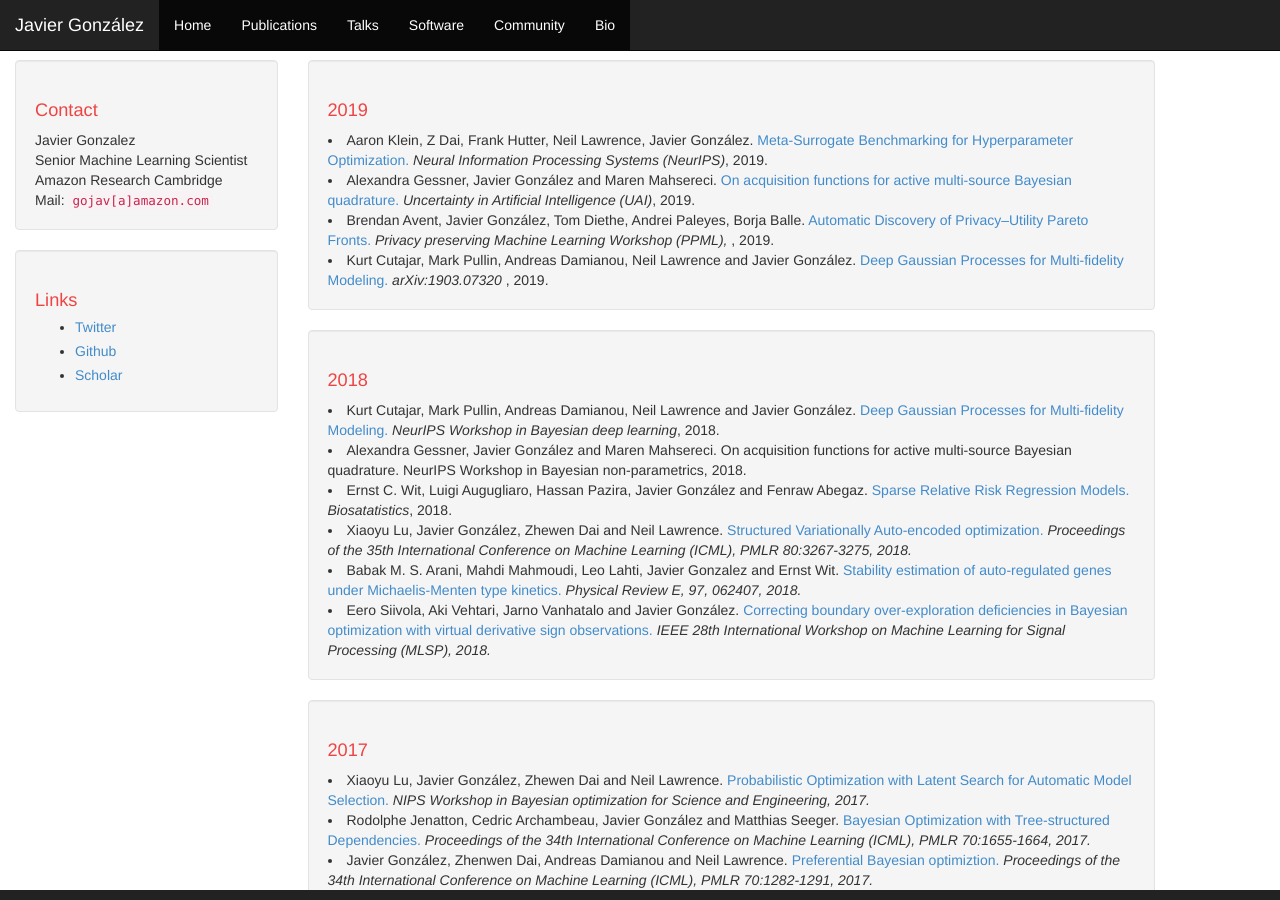
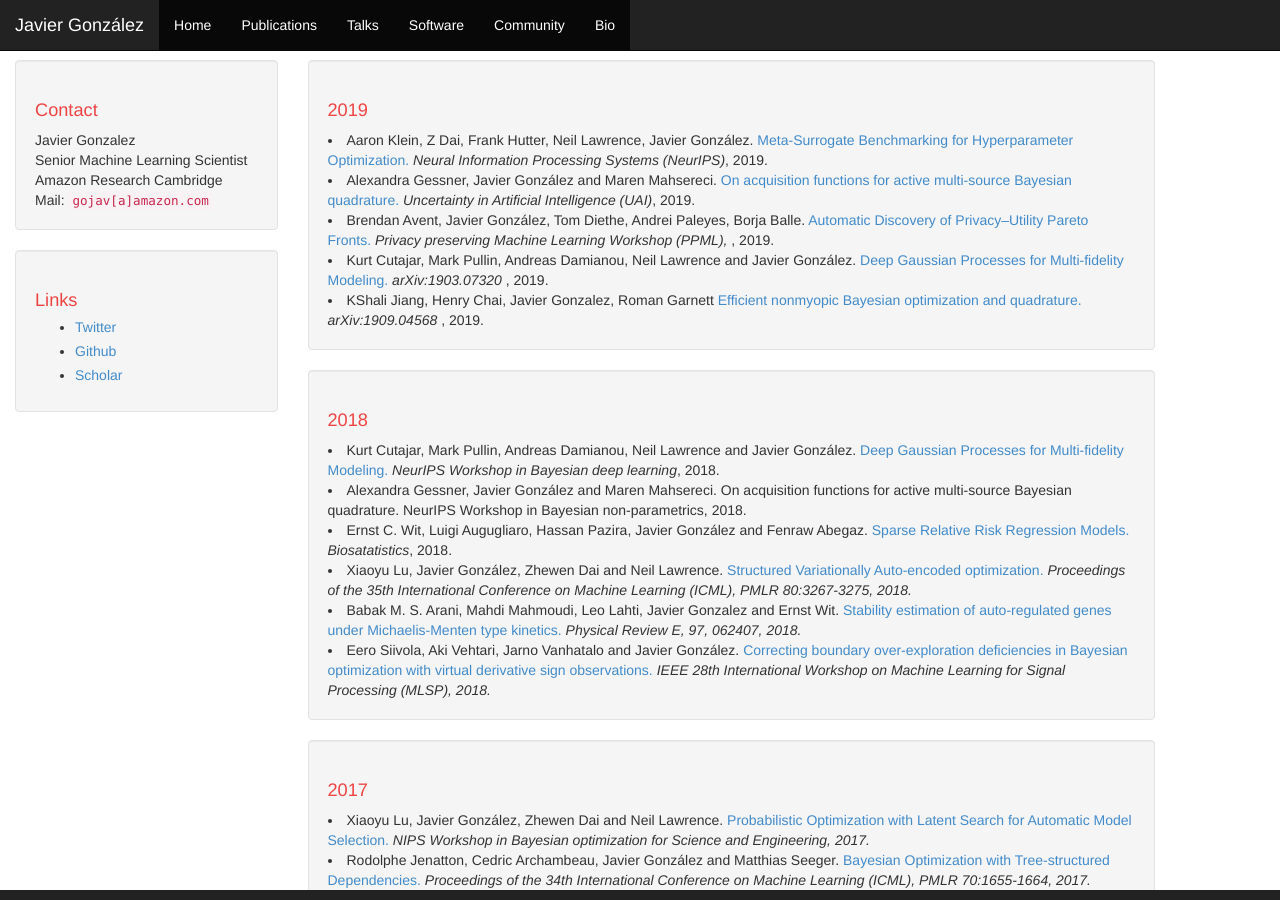
Before and after one commit to javiergonzalezh/javiergonzalezh.github.io, a Jekyll site: the page built from publications.html, in a window 1280 px wide and 900 px high. Built offline with Jekyll 4.4.1, drawn with Linux system fonts in a browser that asks for light colours.

Commit message:
added pub

```diff
--- a/publications.html
+++ b/publications.html
@@ -8,6 +8,7 @@
     <li>Alexandra Gessner, Javier González and Maren Mahsereci. <a href="http://auai.org/uai2019/proceedings/papers/245.pdf"> On acquisition functions for active multi-source Bayesian quadrature.</a> <i>Uncertainty in Artificial Intelligence (UAI)</i>, 2019. </li>
     <li>Brendan Avent, Javier González, Tom Diethe, Andrei Paleyes, Borja Balle. <a href="https://arxiv.org/abs/1903.07320"> Automatic Discovery of Privacy–Utility Pareto Fronts.</a> <i> Privacy preserving Machine Learning Workshop (PPML), </i>, 2019. </li>
     <li>Kurt Cutajar, Mark Pullin, Andreas Damianou, Neil Lawrence and Javier González.<a href="https://arxiv.org/abs/1903.07320"> Deep Gaussian Processes for Multi-fidelity Modeling.</a> <i>arXiv:1903.07320 </i>, 2019. </li>
+    <li>KShali Jiang, Henry Chai, Javier Gonzalez, Roman Garnett  <a href="https://arxiv.org/abs/1905.12982"> Efficient nonmyopic Bayesian optimization and quadrature. </a> <i>arXiv:1909.04568 </i>, 2019. </li>
 </div>
 
 <div class="well">
```
